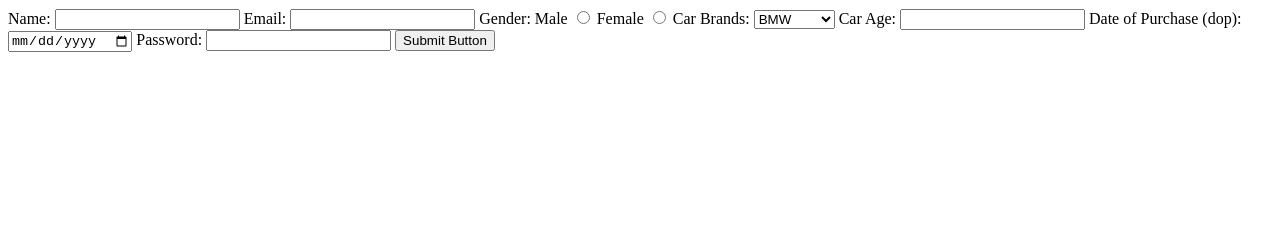
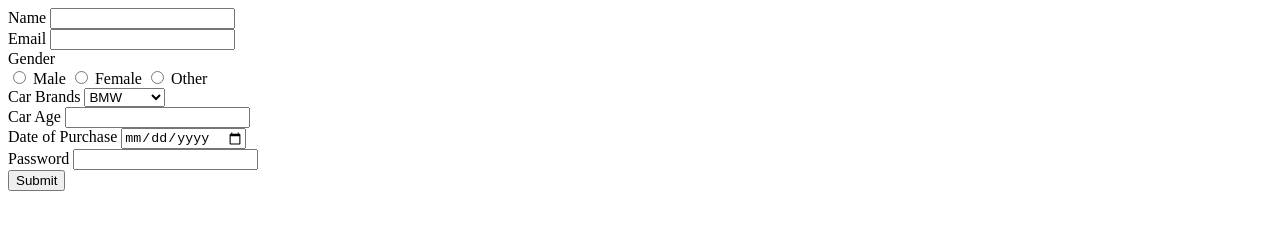
Before and after one commit to acciojob/car-insurance-form-ravendrakum, a website: page main.html in a window 1280 px wide. Drawn offline with Linux system fonts and the light colour scheme.

Commit message:
created a submission

```diff
--- a/main.html
+++ b/main.html
@@ -9,32 +9,45 @@
 <body>
 	<!-- the entire body must be written by student -->
 	<form method="post">
-		<label for="name">Name:</label>
-		<input type="text" id="name" required>
-		<label for="email">Email:</label>
-		<input type="email" id="email" required>
-		<label >Gender:</label>
-		<lable for="gender_m">Male</lable>
-		<input name="ravi" type="radio" id="gender_m" required>
-		<lable for="gender_f">Female</lable>
-		<input name="ravi" type="radio" id="gender_f" required>
-		<label for="car">Car Brands:</label>
-		<select id="car">
-			<option value="BMW">BMW</option>
-			<option value="Audi">Audi</option>
-			<option value="Mercedez">Mercedez</option>
-		</select>
-		<lable for="carage">Car Age:</lable>
-		<input type="number" id="carage" required>
-		<lable for="dop">Date of Purchase (dop):</lable>
-		<input type="date" id="dop" required>
-		<lable for="password">Password:</lable>
-		<input type="password" id="password" required>
-		<button type="submit">Submit Button</button>
+		<!-- Name Field -->
+        <label for="name">Name</label>
+        <input type="text" id="name" name="name" required><br>
 
+        <!-- Email Field -->
+        <label for="email">Email</label>
+        <input type="email" id="email" name="email" required><br>
 
+        <!-- Gender Field -->
+        <label>Gender</label><br>
+        <input type="radio" id="male" name="gender" value="male" required>
+        <label for="male">Male</label>
+        <input type="radio" id="female" name="gender" value="female" required>
+        <label for="female">Female</label>
+        <input type="radio" id="other" name="gender" value="other" required>
+        <label for="other">Other</label><br>
 
+        <!-- Car Brands Field -->
+        <label for="cars">Car Brands</label>
+        <select id="cars" name="cars">
+            <option value="BMW">BMW</option>
+            <option value="Audi">Audi</option>
+            <option value="Mercedez">Mercedez</option>
+        </select><br>
 
+        <!-- Car Age Field -->
+        <label for="carage">Car Age</label>
+        <input type="number" id="carage" name="carage" required><br>
+
+        <!-- Date of Purchase Field -->
+        <label for="dop">Date of Purchase</label>
+        <input type="date" id="dop" name="dop" required><br>
+
+        <!-- Password Field -->
+        <label for="password">Password</label>
+        <input type="password" id="password" name="password" required><br>
+
+        <!-- Submit Button -->
+        <button type="submit">Submit</button>
 	</form>
     <script type="text/javascript" src="./script.js">
 </script>
```
